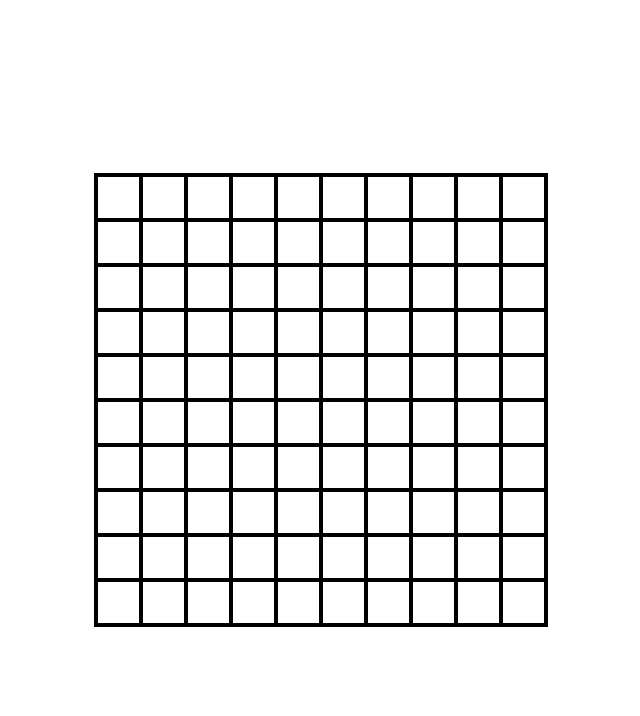
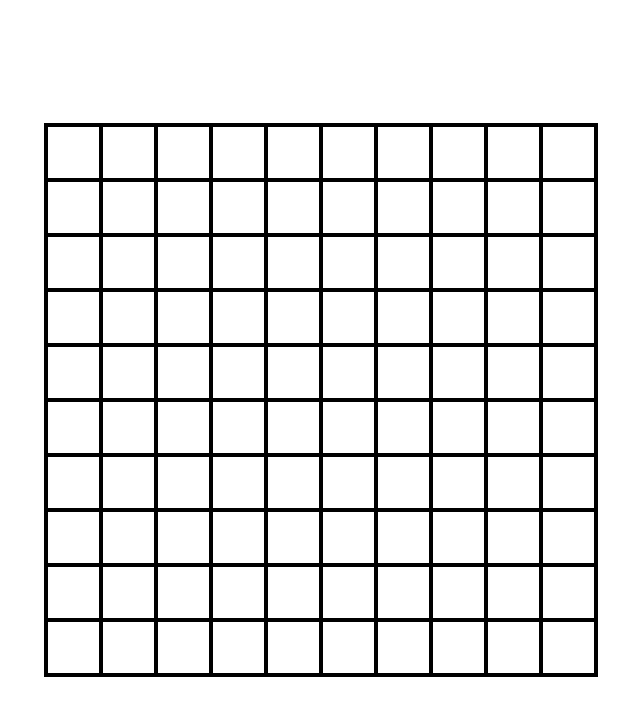
Before and after one commit to leonidez/tic-tac-toe, a Next.js app: page / in a window 1280 px wide. Shown: the top 716 px of the page, without its empty margins (319-959 px from the left). Built offline with nearby package versions, Linux system fonts and the light colour scheme.

Commit message:
fix styles

```diff
--- /dev/null
+++ b/components/game-provider.js
@@ -0,0 +1,27 @@
+import { createContext, useContext, useState } from 'react'
+
+const GameContext = createContext()
+
+export function useGame() {
+  return useContext(GameContext)
+}
+
+export default function GameProvider({ children }) {
+  const [turns, setTurns] = useState({
+    x: [],
+    o: [],
+    next: 'x',
+  })
+
+  const context = {
+    setTurns,
+    turns,
+  }
+
+  return (
+    <GameContext.Provider
+      value={context}>
+      {children}
+    </GameContext.Provider>
+  )
+}
--- a/components/square.js
+++ b/components/square.js
@@ -1,7 +1,12 @@
+import { useState } from 'react'
 import { animated, useSpring } from 'react-spring'
 import styles from '../styles/sheet.module.css'
+import { useGame } from './game-provider'
 
 export default function Square({ id }) {
+  const [letter, setLetter] = useState('')
+  const { turns, setTurns } = useGame()
+
   const [style, animation] = useSpring(() => ({
     opacity: 1,
     transform: 'rotate(0turn)'
@@ -15,6 +20,14 @@ export default function Square({ id }) {
   }
 
   function takeTurn() {
+    if (letter) { return }
+
+    setLetter(turns.next)
+    setTurns((state) => {
+      state[state.next].push(id)
+      state.next = (state.next === 'x') ? 'o' : 'x'
+      return state
+    })
   }
 
   return (
@@ -24,6 +37,7 @@ export default function Square({ id }) {
       style={style}>
       <span
         className={styles.letter}>
+        {letter.toUpperCase()}
       </span>
     </animated.div>
   )
--- a/pages/_app.js
+++ b/pages/_app.js
@@ -1,7 +1,5 @@
 import '../styles/globals.css'
 
-function MyApp({ Component, pageProps }) {
+export default function MyApp({ Component, pageProps }) {
   return <Component {...pageProps} />
 }
-
-export default MyApp
--- a/pages/index.js
+++ b/pages/index.js
@@ -1,12 +1,15 @@
+import GameProvider from '../components/game-provider'
+import TicTacToe from '../components/tic-tac-toe'
 import styles from '../styles/sheet.module.css'
-import TicTacToe from '../components/tic-tac-toe'
 
 const squares = Array.from(Array(100).keys())
 
 export default function Home() {
   return (
-    <div className={styles.wrapper}>
-      <TicTacToe squares={squares} />
-    </div>
+    <GameProvider>
+      <div className={styles.wrapper}>
+        <TicTacToe squares={squares} />
+      </div>
+    </GameProvider>
   )
 }
--- a/styles/globals.css
+++ b/styles/globals.css
@@ -1,9 +1,12 @@
+:root {
+  --size: calc(100vw / 11);
+}
+
 html,
 body {
   padding: 0;
   margin: 0;
-  font-family: -apple-system, BlinkMacSystemFont, Segoe UI, Roboto, Oxygen,
-    Ubuntu, Cantarell, Fira Sans, Droid Sans, Helvetica Neue, sans-serif;
+  font-family: -apple-system, BlinkMacSystemFont, Segoe UI, Roboto, Oxygen;
   height: 100%;
 }
 
--- a/styles/sheet.module.css
+++ b/styles/sheet.module.css
@@ -2,26 +2,31 @@
   align-content: flex-start;
   display: flex;
   flex-wrap: wrap;
-  height: 450px;
-  width: 450px;
+  height: calc(var(--size) * 10);
+  max-height: 550px;
+  width: calc(var(--size) * 10);
+  max-width: 550px;
 }
 
 .letter {
   align-items: center;
   display: flex;
-  font-size: 20px;
+  font-size: min(calc(var(--size) / 2), 27px);
   font-weight: bold;
   height: 100%;
   justify-content: center;
+  user-select: none;
   width: 100%;
 }
 
 .square {
   display: inline-block;
-  border: 2px solid black;
-  outline: 2px solid black;
-  height: 45px;
-  width: 45px;
+  border: min(calc(var(--size) / 20), 2px) solid black;
+  outline: min(calc(var(--size) / 20), 2px) solid black;
+  height: var(--size);
+  max-height: 55px;
+  width: var(--size);
+  max-width: 55px;
 }
 
 .wrapper {
```
